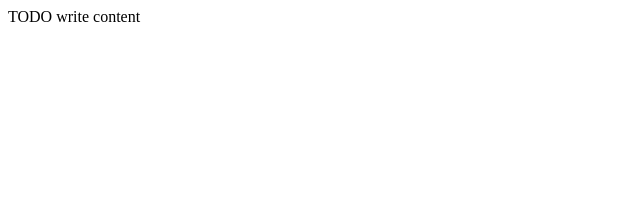
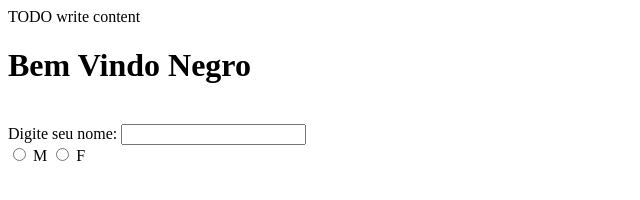
Before and after one commit to Hesdry/Repositorio-de-testes, a plain HTML site: page TestGame/public_html/index.html in a window 1280 px wide. Shown: the whole page, without its empty margins (0-640 px from the left). Drawn offline with Linux system fonts and the light colour scheme.

Commit message:
cagando_no_pau

```diff
--- a/TestGame/public_html/index.html
+++ b/TestGame/public_html/index.html
@@ -1,8 +1,3 @@
-<!--
-To change this template, choose Tools | Templates
-and open the template in the editor.
--->
-<!DOCTYPE html>
 <html>
     <head>
         <title></title>
@@ -10,5 +5,13 @@ and open the template in the editor.
     </head>
     <body>
         <div>TODO write content</div>
+
+        <h1>Bem Vindo Negro</h1>
+        <br>
+        <form>
+            Digite seu nome: <input type="text"><br>
+        <input type="radio" name="s" value="M"> M
+        <input type="radio" name="s" value="F"> F
+        </form>
     </body>
 </html>
```
